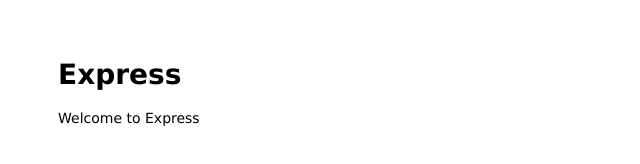
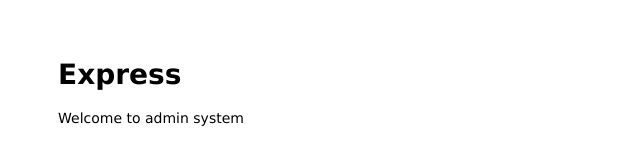
Before and after one commit to kkihwan22/mastering-git-github, a website: page public/index.html in a window 1280 px wide. Shown: the full height of the page, 0-640 px from the left. Drawn offline with Linux system fonts and the light colour scheme.

```diff
--- a/public/index.html
+++ b/public/index.html
@@ -7,7 +7,7 @@
 
 <body>
   <h1>Express</h1>
-  <p>Welcome to Express</p>
+  <p>Welcome to admin system</p>
 </body>
 
 </html>
```
